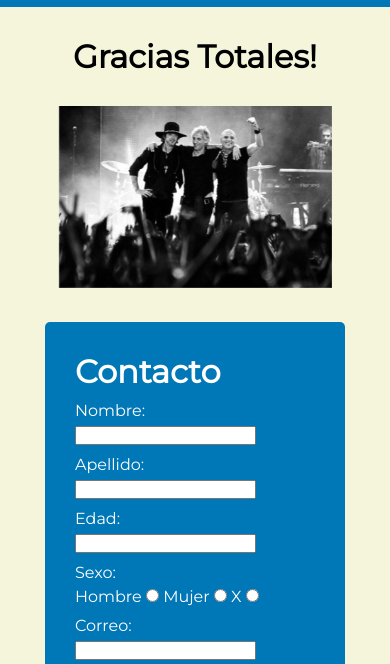
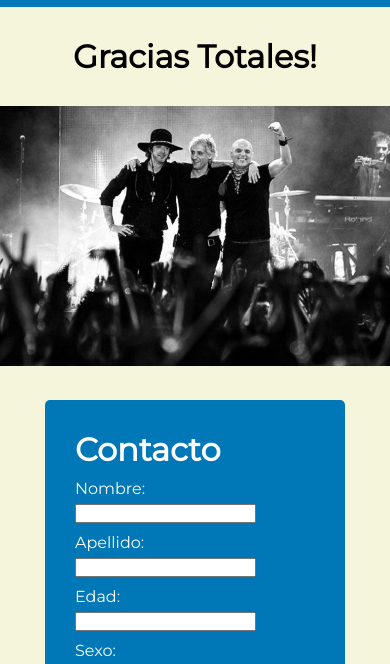
Before and after one commit to andreshdev/sodastereo, a plain HTML site: page paginas/Contacto.html in a window 390 px wide. Shown: the part 108-772 px from the top of the page. Drawn offline with nearby package versions, Linux system fonts and the light colour scheme.

Commit message:
cambio imagen contacto

```diff
--- a/css/style.css
+++ b/css/style.css
@@ -286,7 +286,7 @@ form h2 {
   }
 
   .imagen-contacto{
-    width: 70%;
+    width: 80%;
     margin-left: 0;
     margin-bottom: 30px;
   }
@@ -304,6 +304,12 @@ form h2 {
 }
 
 @media screen and (max-width: 500px) {
+  .imagen-contacto{
+    width: 100%;
+    margin-left: 0;
+    margin-bottom: 30px;
+  }
+
   form {
     max-width: 300px;
   }
```
